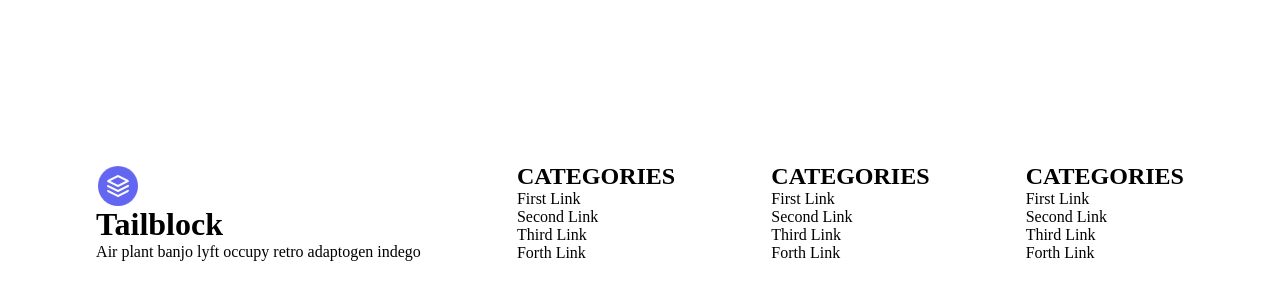
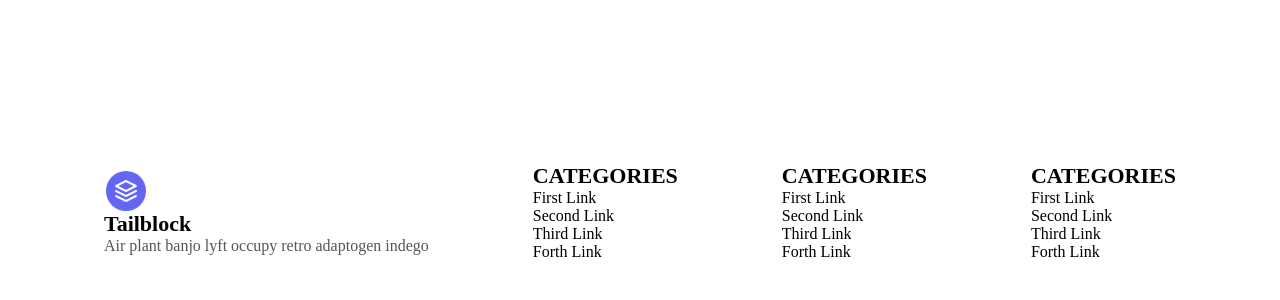
Before and after one commit to krlichana/itcamp8, a plain HTML site: page domaci10/index.html in a window 1280 px wide. Shown: the part 68-368 px from the top of the page. Drawn offline with Linux system fonts and the light colour scheme.

Commit message:
newcommit

```diff
--- a/domaci10/style.css
+++ b/domaci10/style.css
@@ -14,3 +14,9 @@ main{
 ul{
     list-style-type: none;
 }
+h1 , h2{
+    font-size: 22px;
+}
+p{
+    color: rgb(87, 84, 84);
+}
```
